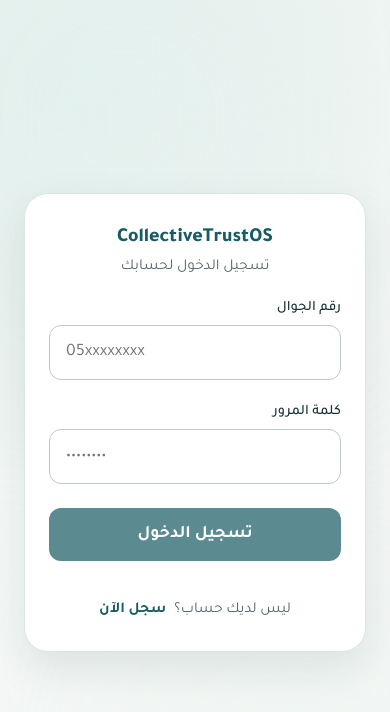
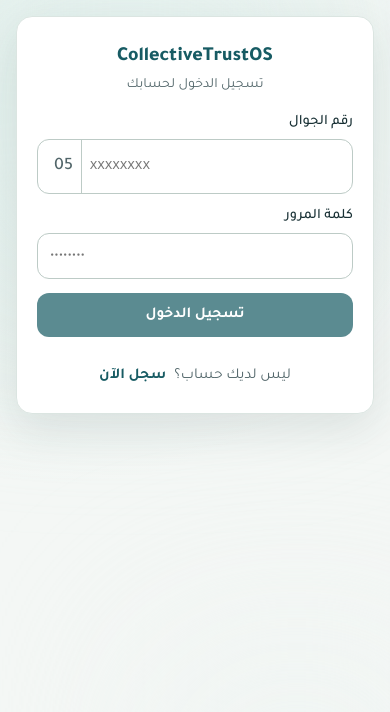
Before and after one commit to bakhe8/stpg, a Next.js app in the folder frontend/: page /login in a window 390 px wide. Shown: the top 712 px of the page. Built offline with nearby package versions, Linux system fonts and the light colour scheme; no server answers.

Commit message:
Enhance login form UI and simplify seed password

```diff
--- a/frontend/src/app/login/LoginForm.tsx
+++ b/frontend/src/app/login/LoginForm.tsx
@@ -33,7 +33,8 @@
     setIsLoading(true);
     setError(null);
     try {
-      completeLogin(await login(phoneNumber.trim(), password));
+      const fullPhoneNumber = `05${phoneNumber.trim()}`;
+      completeLogin(await login(fullPhoneNumber, password));
     } catch (caught) {
       setError(caught instanceof Error ? caught.message : t("loginFailed"));
     } finally {
@@ -79,20 +80,26 @@
               <label htmlFor="phone-input" className={styles.label}>
                 {t("phoneLabel")}
               </label>
+              <div className={styles.phoneInputWrapper}>
+                <span className={styles.phonePrefix}>05</span>
                 <input
                   id="phone-input"
                   type="tel"
                   inputMode="tel"
-                placeholder="05xxxxxxxx"
-                className={styles.input}
+                  placeholder="xxxxxxxx"
+                  className={styles.inputWithPrefix}
                   value={phoneNumber}
                   onChange={(event) => {
-                  setPhoneNumber(event.target.value);
+                    const val = event.target.value.replace(/\D/g, "");
+                    if (val.length <= 8) {
+                      setPhoneNumber(val);
                       setError(null);
+                    }
                   }}
                   disabled={isLoading}
                   required
                 />
+              </div>
             </div>
 
             <div className={styles.inputGroup}>
--- a/frontend/src/app/login/login.module.css
+++ b/frontend/src/app/login/login.module.css
@@ -8,7 +8,7 @@
     radial-gradient(circle at 16% 10%, rgba(201, 226, 218, 0.55), transparent 25rem),
     var(--bg-primary);
   position: relative;
-  overflow: hidden;
+  overflow-x: hidden;
 }
 
 /* Background animated shapes */
@@ -52,7 +52,6 @@
 .glassCard {
   background: var(--glass-bg);
   border: 1px solid var(--glass-border);
-
   border-radius: 24px;
   padding: 48px;
   width: 100%;
@@ -99,10 +98,11 @@
 }
 
 .title {
-  font-size: 2rem;
+  font-size: clamp(1.4rem, 5vw, 2rem);
   font-weight: 800;
   margin-bottom: 8px;
   color: var(--accent-primary);
+  word-break: break-word;
 }
 
 .subtitle {
@@ -296,9 +296,64 @@
 }
 
 @media (max-width: 520px) {
+  .container {
+    align-items: flex-start;
+    padding: 1.5rem 1rem;
+  }
+
   .glassCard {
-    padding: 32px 24px;
+    padding: 36px 28px;
     gap: 24px;
+    border-radius: 20px;
+  }
+
+  .form {
+    gap: 18px;
+  }
+
+  .input {
+    padding: 14px;
+    font-size: 1rem;
+  }
+
+  .submitBtn {
+    padding: 14px;
+    font-size: 1rem;
+  }
+
+  .joinFlexRow {
+    flex-direction: column;
+    gap: 18px;
+  }
+}
+
+@media (max-width: 400px) {
+  .container {
+    padding: 1rem;
+  }
+
+  .glassCard {
+    padding: 28px 20px;
+    gap: 20px;
+    border-radius: 16px;
+  }
+
+  .form {
+    gap: 14px;
+  }
+
+  .input {
+    padding: 13px 12px;
+    font-size: 0.95rem;
+  }
+
+  .submitBtn {
+    padding: 13px;
+    font-size: 0.95rem;
+  }
+
+  .subtitle {
+    font-size: 0.875rem;
   }
 }
 
@@ -363,3 +418,39 @@
   min-height: 80px;
   resize: vertical;
 }
+
+.phoneInputWrapper {
+  display: flex;
+  align-items: center;
+  direction: ltr;
+  background: var(--input-bg);
+  border: 1px solid var(--input-border);
+  border-radius: 12px;
+  overflow: hidden;
+  transition: var(--transition-smooth);
+}
+
+.phoneInputWrapper:focus-within {
+  border-color: var(--accent-primary);
+  background: var(--surface);
+}
+
+.phonePrefix {
+  padding: 16px 8px 16px 16px;
+  color: var(--text-secondary);
+  font-size: 1.1rem;
+  font-weight: 500;
+  user-select: none;
+  border-right: 1px solid var(--input-border);
+}
+
+.inputWithPrefix {
+  flex: 1;
+  background: transparent;
+  border: none;
+  padding: 16px 16px 16px 8px;
+  color: var(--text-primary);
+  font-size: 1.1rem;
+  outline: none;
+  direction: ltr;
+}
```
Also changed, not shown: 2 other files (tests, documents, lock files or other folders). Lines whose indentation alone changed are shown as unchanged.
